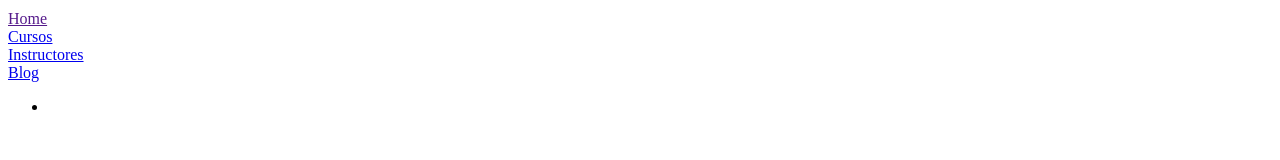
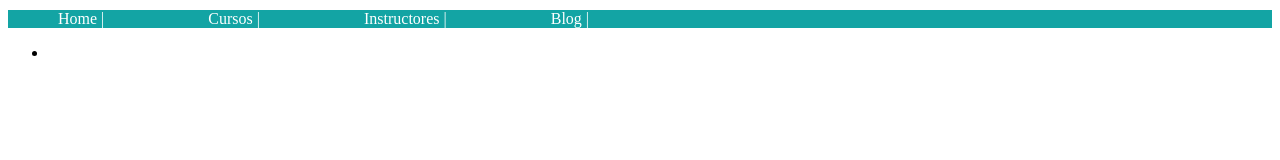
Before and after one commit to JuanOssa1/Primeros-Pasos-HTML, a plain HTML site: page ClasePseudaclasesYPseudoelementos/index.html in a window 1280 px wide. Drawn offline with Linux system fonts and the light colour scheme.

Commit message:
Pseudo elementos y Pseudo clases agregadas

```diff
--- a/ClasePseudaclasesYPseudoelementos/index.html
+++ b/ClasePseudaclasesYPseudoelementos/index.html
@@ -12,9 +12,9 @@
         <nav>
             <ul class="main-nav">
                 <li class="main-nav__item"><a href="">Home</a></li>
-                <li><a href="main-nav__item">Cursos</a></li>
-                <li><a href="main-nav__item">Instructores</a></li>
-                <li><a href="main-nav__item">Blog</a></li>
+                <li class="main-nav__item"><a href="">Cursos</a></li>
+                <li class="main-nav__item"><a href="">Instructores</a></li>
+                <li class="main-nav__item"><a href="">Blog</a></li>
             </ul>
         </nav>
     </header>
--- a/ClasePseudaclasesYPseudoelementos/styler.css
+++ b/ClasePseudaclasesYPseudoelementos/styler.css
@@ -2,6 +2,27 @@
     margin-top: 10px;
     list-style: none;/*Le quita el estilo por defecto de una lista*/
     padding-left: 0;
+    background-color: #13a4a4;
     /*El navegador por defecto pone ciertos estilos y nosotros los podemos modificar, un
     ejemplo de estos es el paddign qie es el espacio que hay entre los puntivos de la lista que pone por defecto (ver apuntes) */
 }
+.main-nav__item{
+    display: inline-block; /*Cambia la disposicion de los elementos de la lista ahora seran hortizontales en vez de verticales*/
+}
+.main-nav__item a { /*Aqui estoy combinando como lo que ya habiamos visto en ocasiones anteriores le aplica el estilo a toca la etiqueta de tipo "a" pero que se encuentre en .main-nav__item*/
+    color: white;
+    padding: 50px; /*Esto da la separacion de cada link horizontal en el blog*/
+    border-radius: 2px; /*Esto solo se ve si se le pone background color y lo que hace es darle una figura circular a las esquinas del background */
+    text-decoration: none; /*quita la barrita de abajo de los links*/
+    /*background-color: Red;*/
+}
+.main-nav__item a:hover{ /*Esto seria una pseudo clase, lo que aria es que cuando el usuario acerque el raton al texto (hover) entoncesn cuando esto ocurra cambie el color*/
+    color: blue;
+}
+.main-nav__item a:active{ /*Active como hover es un estado y lo que significa active es cuando de click en el boton se ponga rojo*/
+    color: red;
+}
+.main-nav__item a::after{ /*:: asi se llama un pseudo elemento after quiere decir que despues del elemento le agregeue el contenido indicado*/
+    content: " | ";
+
+}
```
